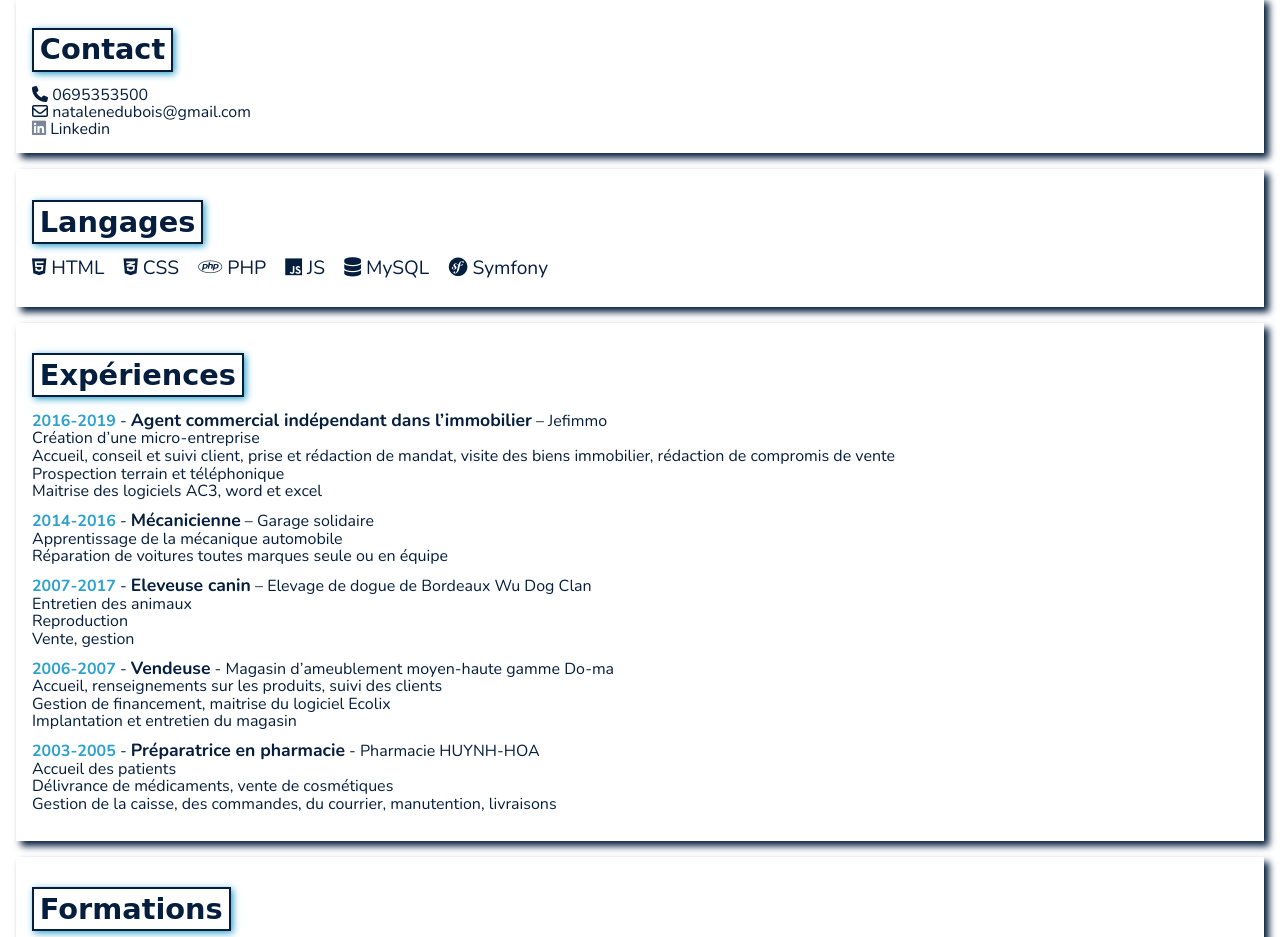
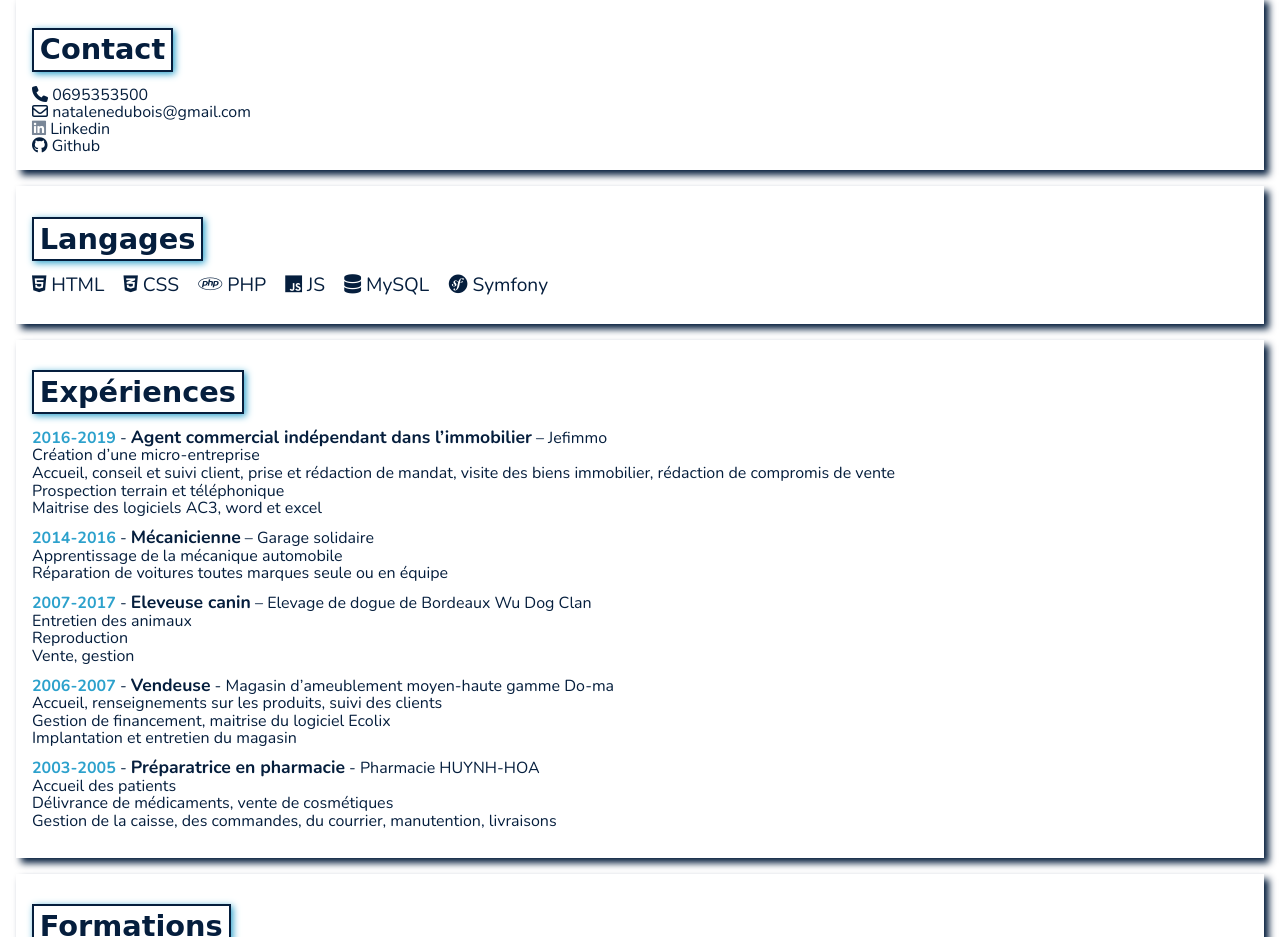
Before and after one commit to Natalene35/CV-Natalene-Dubois, a plain HTML site: page index.html in a window 1280 px wide. Shown: the part 887-1824 px from the top of the page. Drawn offline with nearby package versions, Linux system fonts and the light colour scheme; a web font is replaced by a local one.

Commit message:
Ajout github

```diff
--- a/index.html
+++ b/index.html
@@ -74,6 +74,10 @@
 				<a href="https://www.linkedin.com/in/natalene-dubois/" target="blank">
 					<i class="fa-brands fa-linkedin fa-beat-fade"></i>
 					Linkedin
+				</a>
+				<a href="https://github.com/Natalene35" target="blank">
+					<i class="fa-brands fa-github fa-bounce" style=" --fa-bounce-start-scale-x: 1; --fa-bounce-start-scale-y: 1; --fa-bounce-jump-scale-x: 0.7; --fa-bounce-jump-scale-y: 0.5; --fa-bounce-land-scale-x: 1; --fa-bounce-land-scale-y: 1; " ></i>
+				Github
 				</a>
 			</div>
 		</section>
```
